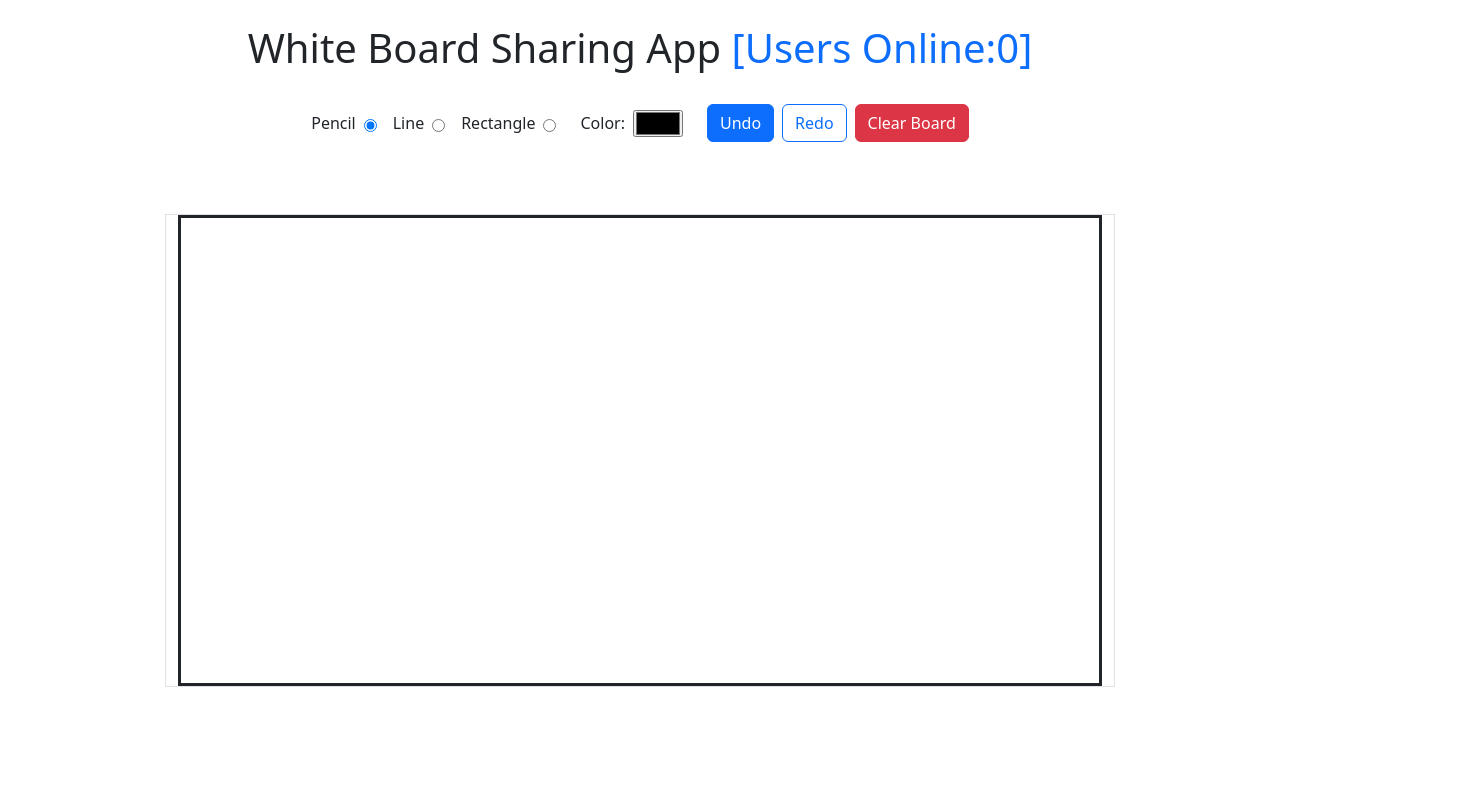
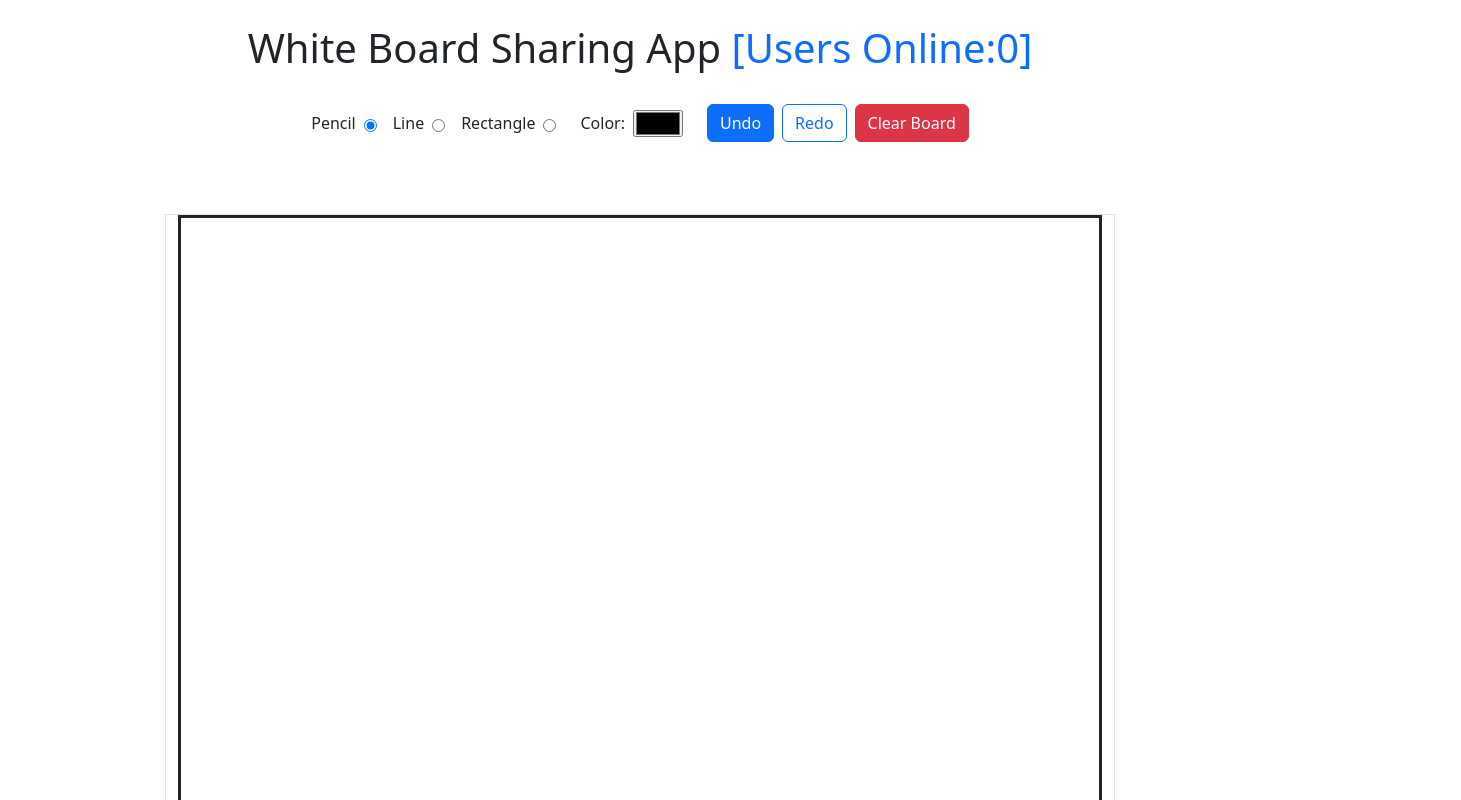
Before and after one commit to abhinav8311/Real-Time-Whiteboard, a React app in the folder frontend/: page /1 in a window 1280 px wide. Shown: the top 800 px of the page, 1461 px wide, since content can reach past the window. Built offline with nearby package versions, Linux system fonts and the light colour scheme; the HTML template or start-up script is replaced by a standard one.

Commit message:
Refactor WhiteBoard component to support drawing tools and integrate with RoomPage

```diff
--- a/frontend/src/Components/Whiteboard/index.css
+++ b/frontend/src/Components/Whiteboard/index.css
@@ -1,4 +1,11 @@
-.canvas-box{
-    height: 500px;
+.canvas-box {
+    height: calc(100vh - 150px);
+    width: 100%;
+    overflow: hidden;
+}
 
+.canvas-box canvas {
+    display: block;
+    width: 100%;
+    height: 100%;
 }
--- a/frontend/src/Components/Whiteboard/index.jsx
+++ b/frontend/src/Components/Whiteboard/index.jsx
@@ -1,8 +1,131 @@
-const WhiteBoard = () => {
-  return (
-    <canvas className="border border-dark border-3 w-100 h-100" >
-    </canvas>
-  )
-}
+import rough from "roughjs";
+import { useEffect, useLayoutEffect, useState } from "react";
 
-export default WhiteBoard;
+const roughGenerator = rough.generator();
+
+const WhiteBoard = ({
+    canvasRef,
+    ctxRef,
+    elements,
+    setElements,
+    tool
+}) => {
+
+    const [isDrawing, setIsDrawing] = useState(false);
+
+    useEffect(() => {
+        const canvas = canvasRef.current;
+        const ctx = canvas.getContext("2d");
+        ctxRef.current = ctx;
+        canvas.width = window.innerWidth;
+        canvas.height = window.innerHeight - 150;
+    }, []);
+
+    useLayoutEffect(() => {
+        const roughCanvas = rough.canvas(canvasRef.current);
+
+        if(elements.length > 0) {
+            ctxRef.current.clearRect(0, 0, canvasRef.current.width, canvasRef.current.height);
+        }
+
+        elements.forEach((element) => {
+            if (element.type === "pencil") {
+                roughCanvas.linearPath(element.path);
+            }
+            else if (element.type === "line") {
+                roughCanvas.draw(roughGenerator.line(element.offsetX, element.offsetY, element.width, element.height));
+            }
+            else if (element.type === "rect") {
+                roughCanvas.draw(roughGenerator.rectangle(element.offsetX, element.offsetY, element.width - element.offsetX, element.height - element.offsetY));
+            }
+
+        });
+    }, [elements]);
+
+    const handleMouseDown = (e) => {
+        const { offsetX, offsetY } = e.nativeEvent;
+
+        if (tool === "pencil") {
+            setElements((prevElements) => [
+                ...prevElements,
+                { type: "pencil", path: [[offsetX, offsetY]], stroke: "black" }
+            ]);
+        }
+        else if (tool === "line") {
+            setElements((prevElements) => [
+                ...prevElements,
+                { type: "line", offsetX, offsetY, width: offsetX, height: offsetY, stroke: "black" }
+            ]);
+        }
+        else if (tool === "rect") {
+            setElements((prevElements) => [
+                ...prevElements,
+                { type: "rect", offsetX, offsetY, width: offsetX, height: offsetY, stroke: "black" }
+            ]);
+        }
+
+        setIsDrawing(true);
+    }
+
+    const handleMouseMove = (e) => {
+        const { offsetX, offsetY } = e.nativeEvent;
+        if (isDrawing) {
+            if (tool === "pencil") {
+                const { path } = elements[elements.length - 1];
+            const newPath = [...path, [offsetX, offsetY]];
+                setElements((prevElements) =>
+                    prevElements.map((ele, index) => {
+                        if (index === prevElements.length - 1) {
+                            return { ...ele, path: newPath };
+                        }
+                        else {
+                            return ele;
+                        }
+                    })
+                )
+            }
+            else if (tool === "line") {
+                setElements((prevElements) =>
+                    prevElements.map((ele, index) => {
+                        if (index === prevElements.length - 1) {
+                            return { ...ele, width: offsetX, height: offsetY };
+                        }
+                        else {
+                            return ele;
+                        }
+                    })
+                )
+            }
+            else if (tool === "rect") {
+                setElements((prevElements) =>
+                    prevElements.map((ele, index) => {
+                        if (index === prevElements.length - 1) {
+                            return { ...ele, width: offsetX, height: offsetY };
+                        }
+                        else {
+                            return ele;
+                        }
+                    })
+                )
+            }
+        }
+    }
+
+        const handleMouseUp = (e) => {
+            setIsDrawing(false);
+        }
+
+        return (
+            <div
+                onMouseDown={handleMouseDown}
+                onMouseMove={handleMouseMove}
+                onMouseUp={handleMouseUp}
+                className="canvas-box border border-dark border-3">
+            <canvas
+                ref={canvasRef}>
+            </canvas>
+            </div>
+        )
+    }
+
+    export default WhiteBoard;
--- a/frontend/src/Pages/RoomPage/index.jsx
+++ b/frontend/src/Pages/RoomPage/index.jsx
@@ -1,11 +1,15 @@
 import "./index.css";
-import { useState } from "react";
+import { useRef, useState } from "react";
 import WhiteBoard from "../../Components/Whiteboard";
 
 const RoomPage = () => {
 
+    const canvasRef = useRef(null);
+    const ctxRef = useRef(null);
+
     const [tool, setTool] = useState("pencil");
     const [color, setColor] = useState("#000000");
+    const [elements, setElements] = useState([]);
     return (
         <div className="row">
             <h1 className="text-center py-4">
@@ -44,7 +48,8 @@ const RoomPage = () => {
                 </div>
             </div>
             <div className="col-md-10 border mx-auto mt-4 canvas-box">
-                <WhiteBoard />
+                <WhiteBoard canvasRef={canvasRef} ctxRef={ctxRef} elements={elements} setElements={setElements}
+                            tool={tool}/>
             </div>
         </div>
     )
```
